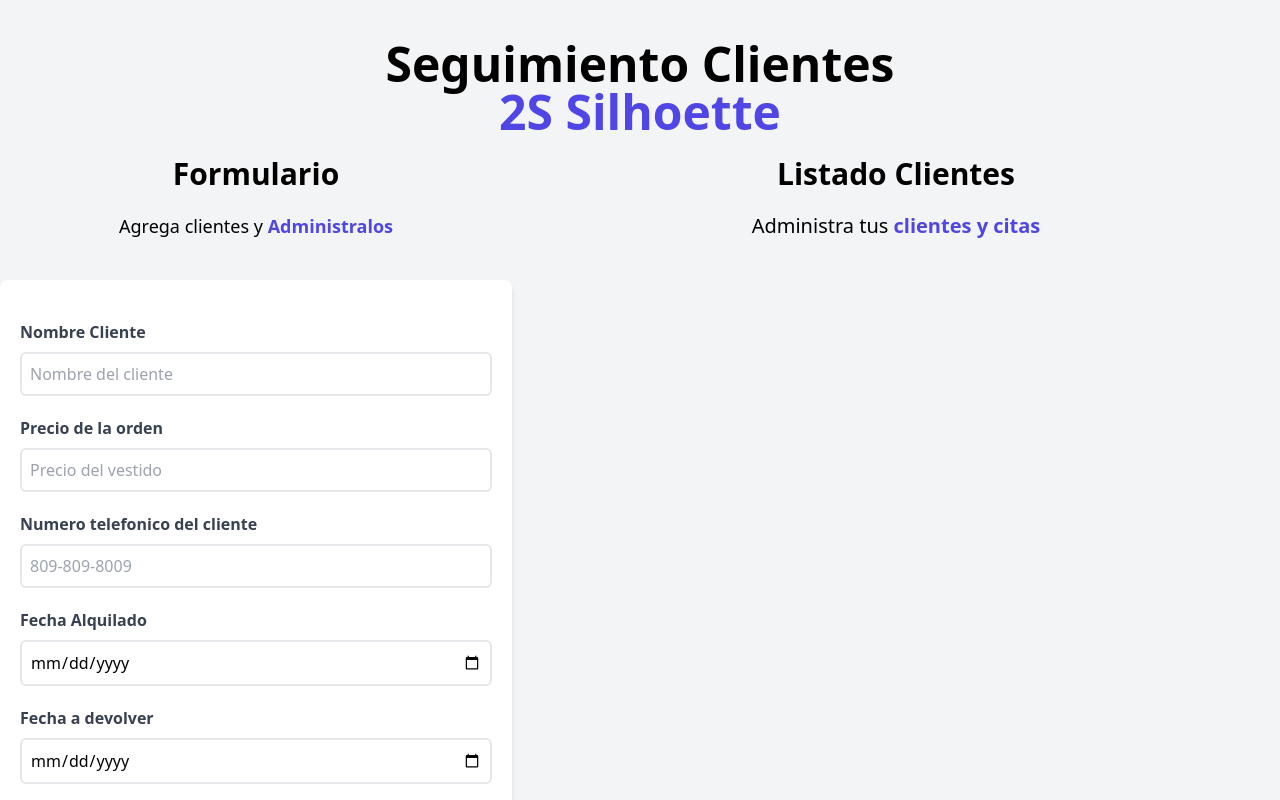
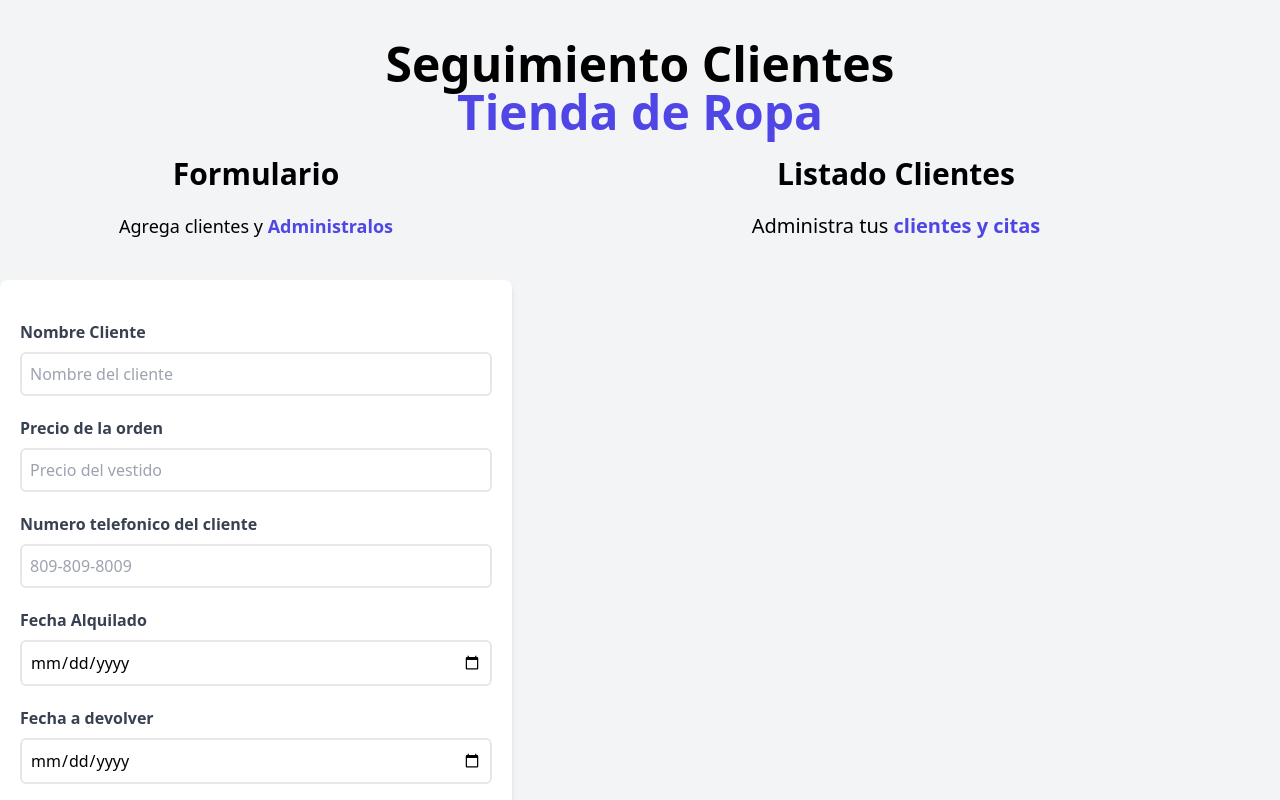
Before and after one commit to liljemery/Seguimiento-de-Cliente, a React (Vite) app: page / in a window 1280 px wide. Shown: the top 800 px of the page. Built offline with nearby package versions, Linux system fonts and the light colour scheme.

Commit message:
misc: Name change

```diff
--- a/src/components/Header.jsx
+++ b/src/components/Header.jsx
@@ -3,7 +3,7 @@
         <>
             <h1 className="font-black text-5xl text-center md:w-1/2 mx-auto">
                 Seguimiento Clientes<br/>
-                <span className="text-indigo-600">2S Silhoette</span>
+                <span className="text-indigo-600">Tienda de Ropa</span>
             </h1>
         </>
     )
```
